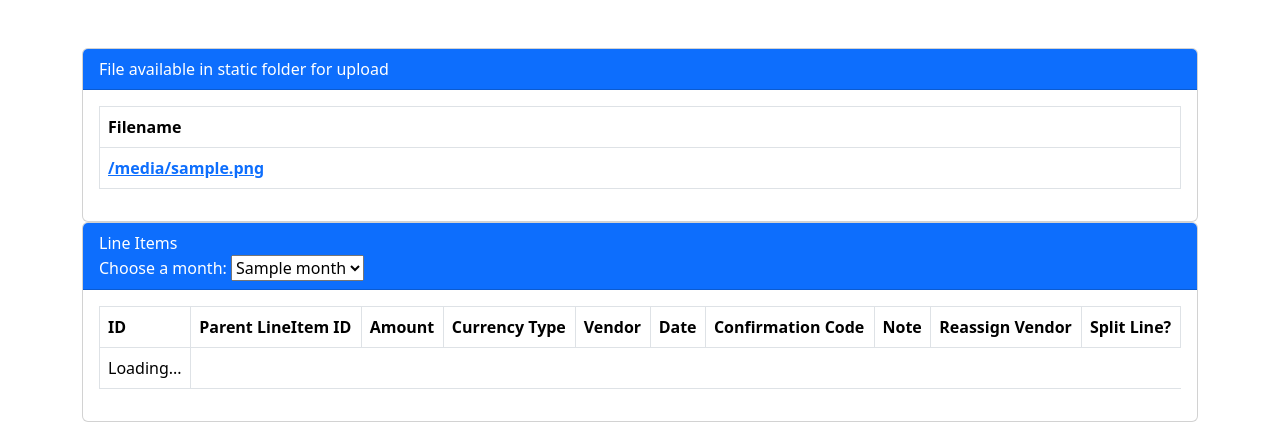
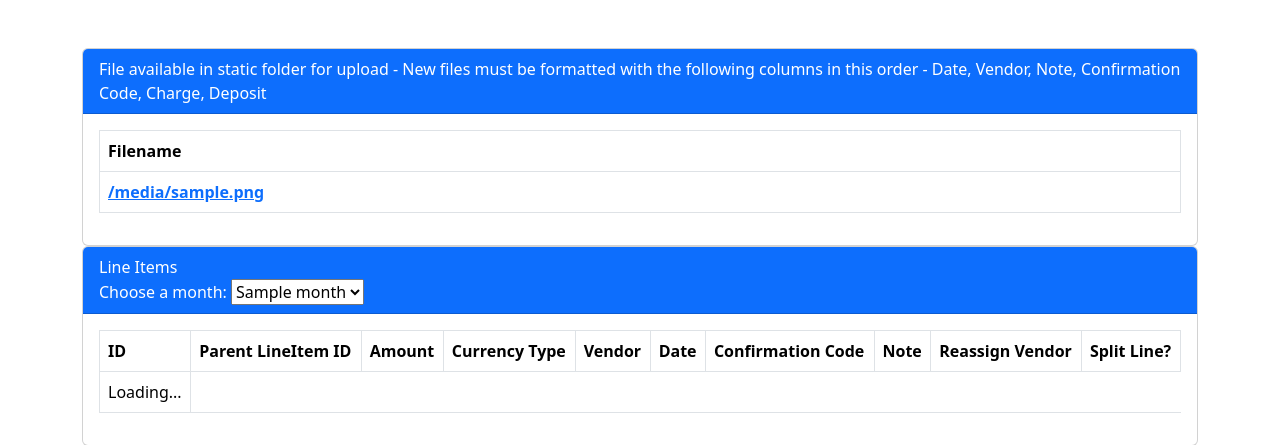
Before and after one commit to ydb5755/BudgetingApp, a Flask app: template app/templates/line_items_by_month.html in a window 1280 px wide. Shown: the part 56-501 px from the top of the page. Run offline with Flask 3, Linux system fonts and the light colour scheme; the template is opened without the code that fills it: most values are stand-ins (such as "Sample title", 1, 10 or a date in 2020); data that the repository does not hold is empty; some libraries are stand-ins or nearby versions.

Commit message:
add note for formatting uploadable files

```diff
--- a/app/templates/line_items_by_month.html
+++ b/app/templates/line_items_by_month.html
@@ -7,7 +7,8 @@
         {% if files %}
             <div class="card">
                 <div class="card-header bg-primary text-white">
-                    File available in static folder for upload
+                    File available in static folder for upload -
+                    New files must be formatted with the following columns in this order - Date, Vendor, Note, Confirmation Code, Charge, Deposit
                 </div>
                 <div class="card-body">
                     <div class="table-responsive">
```
